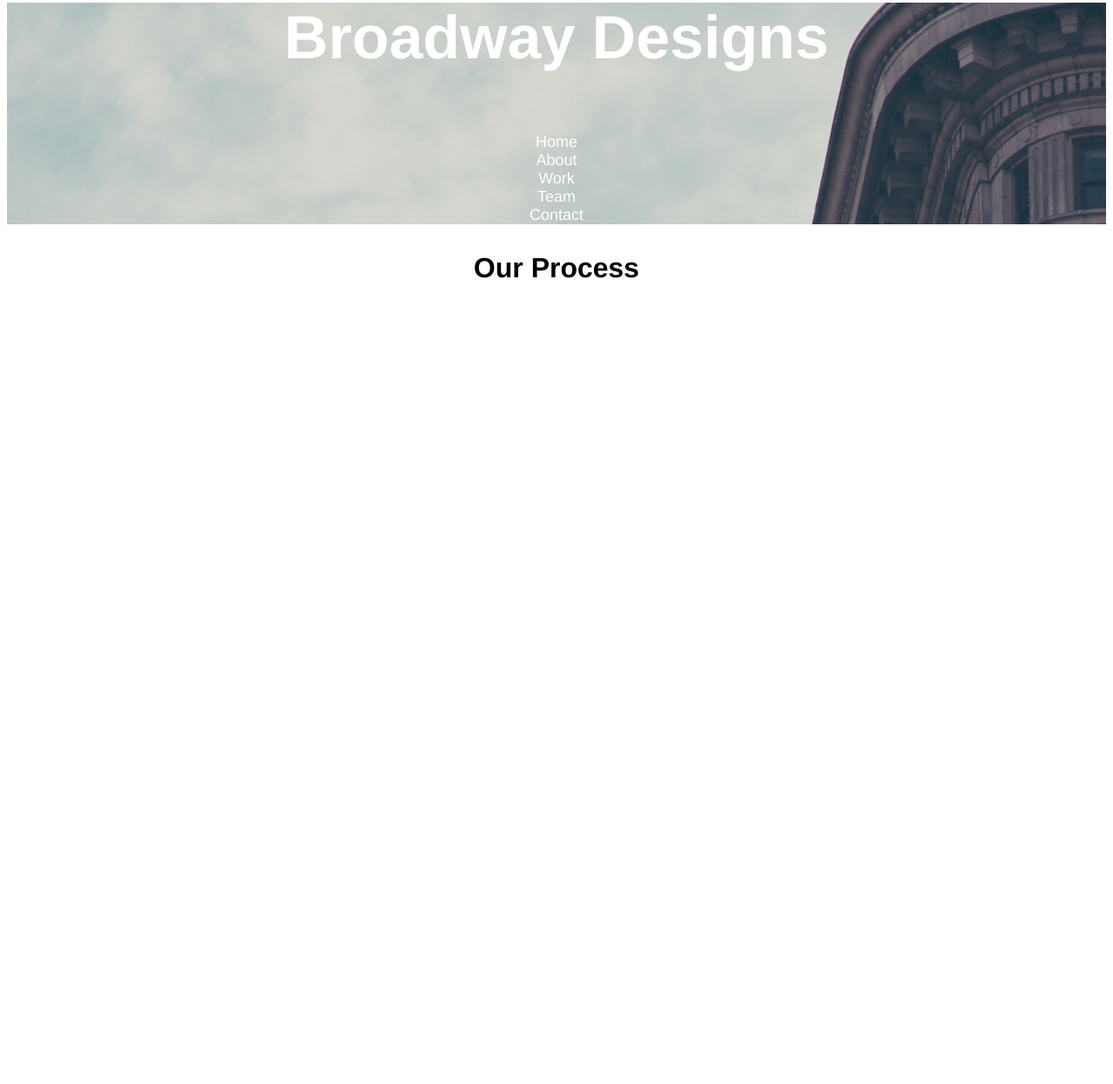
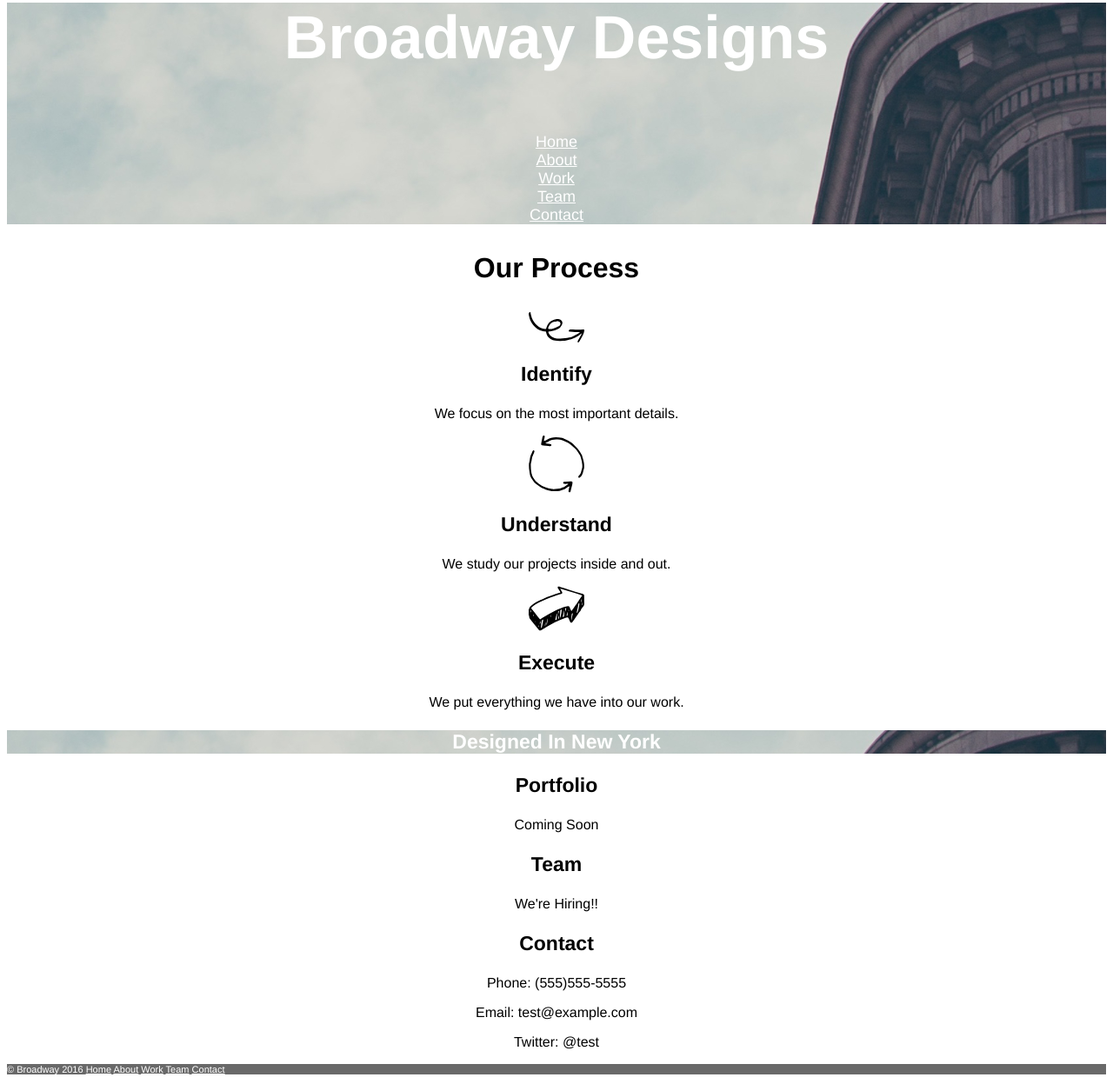
Before and after one commit to paynejdb/broadwaydesigns, a plain HTML site: page index.html in a window 1280 px wide. Shown: the part 67-1314 px from the top of the page at 87% size. Before the commit the page ends 800 px from the top, so only its background shows below. Drawn offline with Linux system fonts and the light colour scheme.

Commit message:
Fnal updates to all files

```diff
--- a/index.html
+++ b/index.html
@@ -8,15 +8,55 @@
 <div style="background-image: url(./resources/images/theflatironbuilding.png)">
      <p class="banner">Broadway Designs</p>
      <nav class="menu">
-       Home<br>
-       About<br>
-       Work<br>
-       Team<br>
-       Contact<br>
+       <a href="#">Home</a><br>
+       <a href="#">About</a><br>
+       <a href="#"> Work</a><br>
+       <a href="#">Team</a><br>
+       <a href="#">Contact</a><br>
      </nav>
   </div>
+  <div>
      <p class="process">Our Process</p>
-
+     <img class="image" src="./resources/images/identify.svg" />
+     <p class="sections">Identify</p>
+     <p class="subtitles">We focus on the most important details.</p>
+</div>
+<div>
+  <img class="image" src="./resources/images/understand.svg" />
+  <p class="sections">Understand</p>
+  <p class="subtitles">We study our projects inside and out.</p>
+</div>
+<div>
+  <img class="image" src="./resources/images/execute.svg" />
+  <p class="sections">Execute</p>
+  <p class="subtitles">We put everything we have into our work.</p>
+</div>
+<div style="background-image: url(./resources/images/theflatironbuilding.png)">
+  <p class="designed">Designed In New York</p>
+</div>
+<div>
+    <p class="sections">Portfolio</p>
+    <p class="subtitles">Coming Soon</p>
+</div>
+<div>
+    <p class="sections">Team</p>
+    <p class="subtitles">We're Hiring!!</p>
+</div>
+<div>
+  <p class="sections">Contact</p>
+  <p class="subtitles">Phone: (555)555-5555</p>
+  <p class="subtitles">Email: test@example.com</p>
+  <p class="subtitles">Twitter: @test</p>
+</div>
+<div>
+  <p class="footer">&copy Broadway 2016
+    <a href="#">Home</a>
+    <a href="#">About</a>
+    <a href="#">Work</a>
+    <a href="#">Team</a>
+    <a href="#">Contact</a>
+  </p>
+</div>
 
   </body>
 
--- a/resources/css/style.css
+++ b/resources/css/style.css
@@ -28,16 +28,27 @@
   font-size: 23px;
   font-weight: bold;
   color: white;
+  text-align: center;
 }
 .sections {
   font-family: Helvetica;
   font-size: 23px;
   font-weight: bold;
+  text-align: center;
 }
 .subtitles {
   font-family: 14px;
   font-family: Helvetica;
+  text-align: center;
 }
 .bgimage {
   background-image: url("theflatironbuilding.png");
 }
+.image {
+  display: block;
+  margin-left: auto;
+  margin-right: auto;
+}
+a:link {
+  color: white;
+}
```
